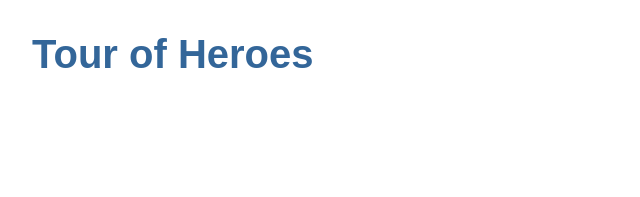
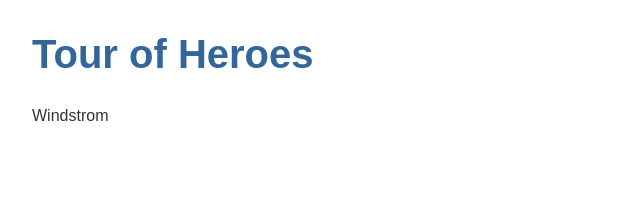
Before and after one commit to ispodeon/tour-of-heroes, an Angular app: page / in a window 1280 px wide. Shown: the top 197 px of the page, without its empty margins (0-640 px from the left). Built offline with nearby package versions, Linux system fonts and the light colour scheme.

Commit message:
part 1 - 1

```diff
--- a/src/app/app.component.html
+++ b/src/app/app.component.html
@@ -1 +1,2 @@
 <h1>{{title}}</h1>
+<app-heroes></app-heroes>
--- a/src/app/app.module.ts
+++ b/src/app/app.module.ts
@@ -2,10 +2,12 @@
 import { NgModule } from '@angular/core';
 
 import { AppComponent } from './app.component';
+import { HeroesComponent } from './heroes/heroes.component';
 
 @NgModule({
   declarations: [
-    AppComponent
+    AppComponent,
+    HeroesComponent
   ],
   imports: [
     BrowserModule
--- /dev/null
+++ b/src/app/hero.ts
@@ -0,0 +1,4 @@
+export interface Hero {
+    id: number;
+    name: string;
+}
--- /dev/null
+++ b/src/app/heroes/heroes.component.html
@@ -0,0 +1 @@
+{{hero}}
--- /dev/null
+++ b/src/app/heroes/heroes.component.ts
@@ -0,0 +1,16 @@
+import { Component, OnInit } from '@angular/core';
+
+@Component({
+  selector: 'app-heroes',
+  templateUrl: './heroes.component.html',
+  styleUrls: ['./heroes.component.css']
+})
+export class HeroesComponent implements OnInit {
+  hero = 'Windstrom';
+
+  constructor() { }
+
+  ngOnInit() {
+  }
+
+}
```
Also changed, not shown: src/app/heroes/heroes.component.css (added).
